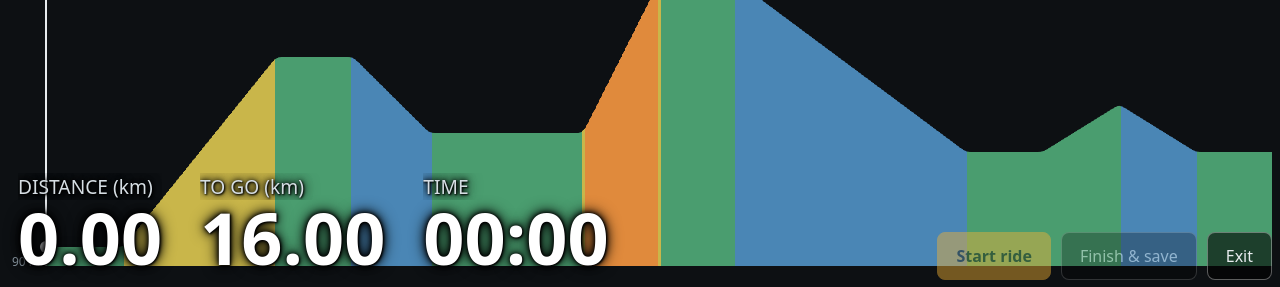
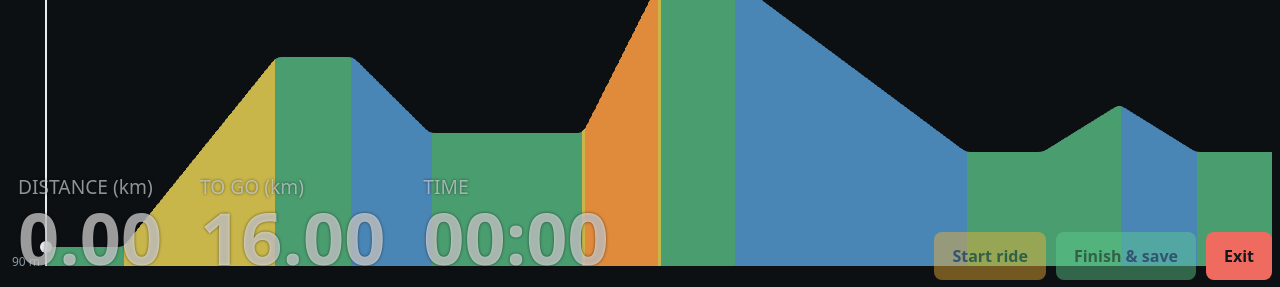
Before and after one commit to jezstewart/Tacx-trainer, a plain HTML site: page index.html in a window 1280 px wide. Both pictures are taken after a click on the button "Ride screen". Shown: the part 512-799 px from the top of the page. Drawn offline with nearby package versions, Linux system fonts and the light colour scheme.

Commit message:
Refactor styles for bbar and bbtns elements

```diff
--- a/index.html
+++ b/index.html
@@ -51,10 +51,14 @@
   .bv { font-weight:700; line-height:1.05; font-variant-numeric:tabular-nums; white-space:nowrap; font-size:min(9vh,7vw); }
   #bPower { color:var(--accent); }
   #big #mapBar { position:absolute; left:10px; bottom:10px; z-index:1100; background:rgba(0,0,0,.55); padding:2px 10px; border-radius:10px; }
-  .bbar { position:absolute; left:8px; right:8px; bottom:8px; z-index:1100; display:flex; flex-wrap:wrap; align-items:flex-end; gap:6px 18px; pointer-events:none; text-shadow:0 0 4px #000,0 0 9px #000,0 0 16px #000,1px 1px 2px #000; }
+  .bbar { position:absolute; left:8px; right:8px; bottom:8px; z-index:1100; display:flex; flex-wrap:wrap; align-items:flex-end; gap:6px 18px; pointer-events:none; text-shadow:0 0 3px rgba(0,0,0,.55); }
+  .bbar .bv { color:rgba(255,255,255,.6); }
+  .bbar .bl { color:rgba(213,221,227,.65); }
   .bbtns { margin-left:auto; display:flex; gap:10px; pointer-events:auto; text-shadow:none; }
-  .bbtns button { background:rgba(0,0,0,.6); border-color:rgba(255,255,255,.35); }
-  .bbtns button.primary { background:var(--accent); border-color:var(--accent); }
+  .bbtns button { color:#14181c; font-weight:600; border:0; }
+  #bStart { background:var(--accent); }
+  #bFinish { background:var(--good); }
+  #bExit { background:var(--bad); }
   #plMap { height:420px; margin-top:12px; border-radius:8px; border:1px solid var(--line); }
   #builder label { display:inline-flex; align-items:center; gap:8px; min-height:48px; }
   #profRow label { display:inline-flex; align-items:center; gap:8px; }
```
